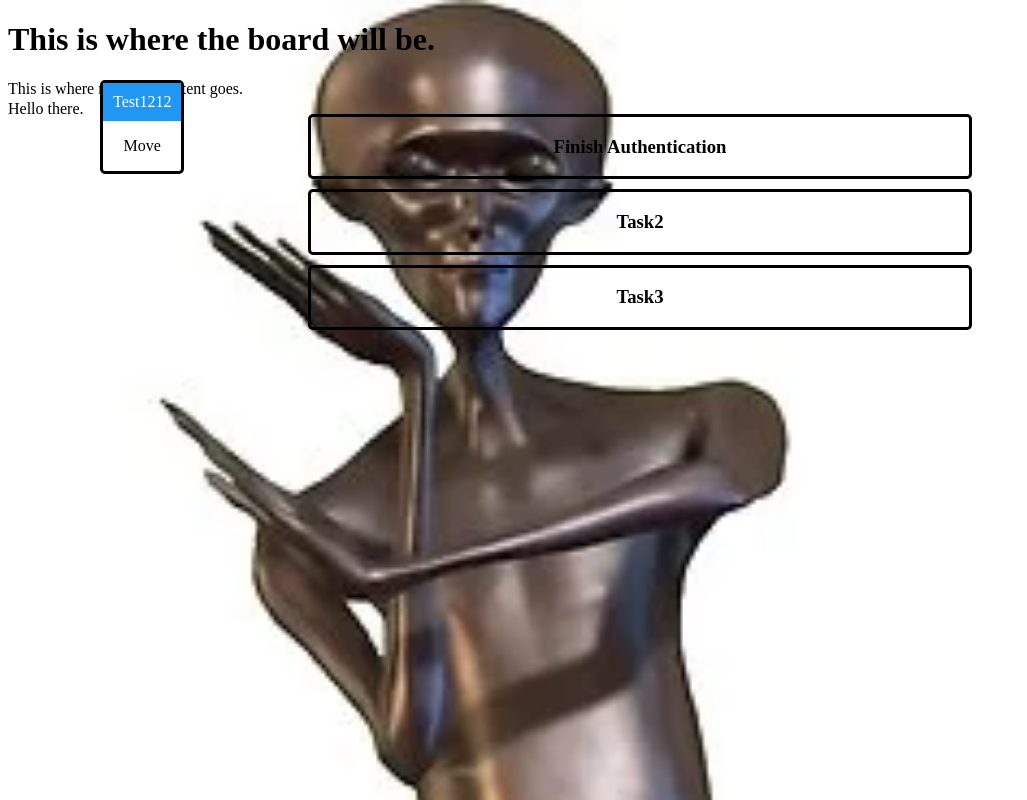
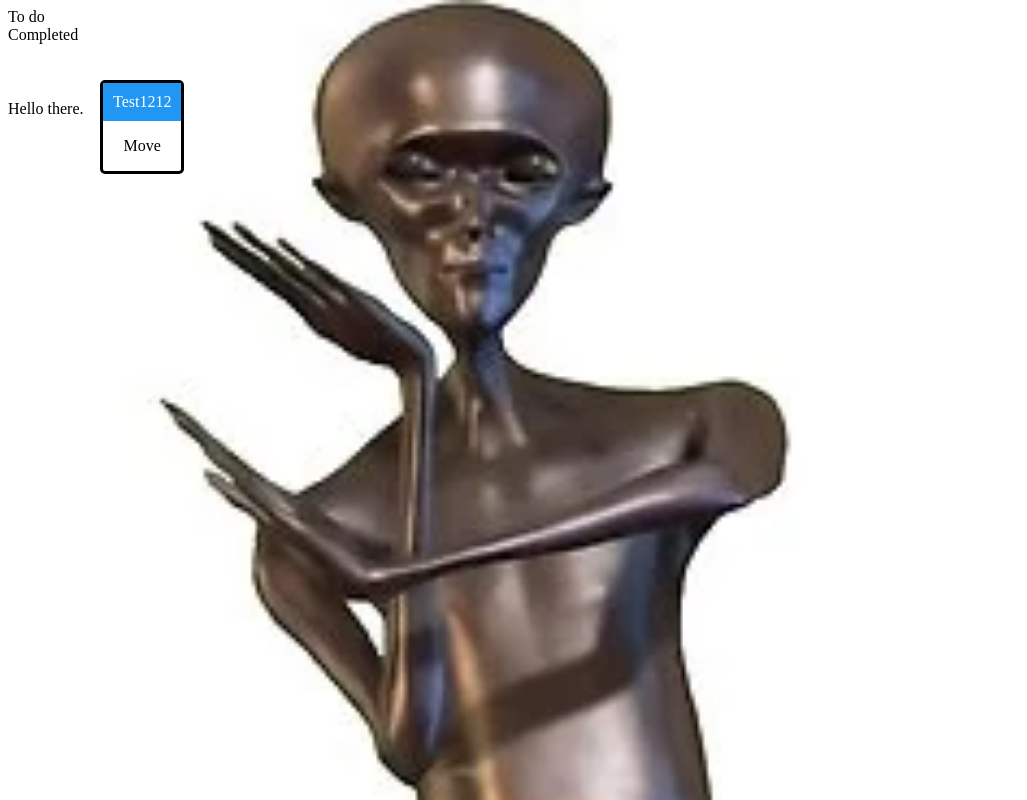
Before and after one commit to KoltMc/My-Taskboard, a plain HTML site: page taskboard.html in a window 1280 px wide. Shown: the whole page, without its empty margins (0-1027 px from the left). Drawn offline with Linux system fonts and the light colour scheme.

Commit message:
Refactor taskboard layout
Removed some placeholders and added 2 boxes to group tasks.

```diff
--- a/taskboard.html
+++ b/taskboard.html
@@ -8,7 +8,13 @@
     <link rel="stylesheet" href="styles.css">
 </head>
 <body>
-    <h1>This is where the board will be.</h1>
+    <div class="taskgroup">
+        <div>To do</div>
+    </div>
+    <div class="taskgroup">
+        <div>Completed</div>
+    </div>
+    <!-- <h1>This is where the board will be.</h1>
     <p>This is where my main content goes.</p>
     <div class="task">
         <h3>Finish Authentication</h3>
@@ -18,7 +24,7 @@
     </div>
     <div class="task">
         <h3>Task3</h3>
-    </div>
+    </div> -->
     <div id="test">
         <div id="mydivheader">Test1212</div>
         <p>Move</p>
```
